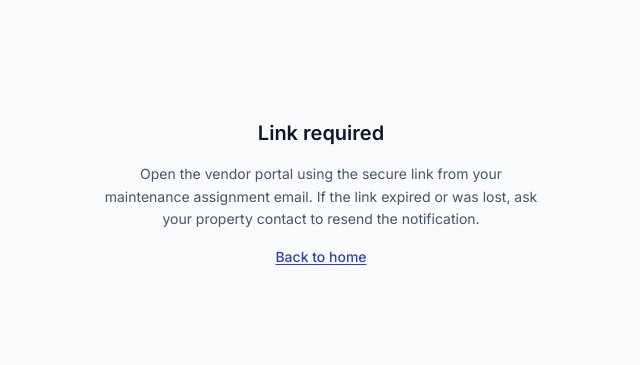
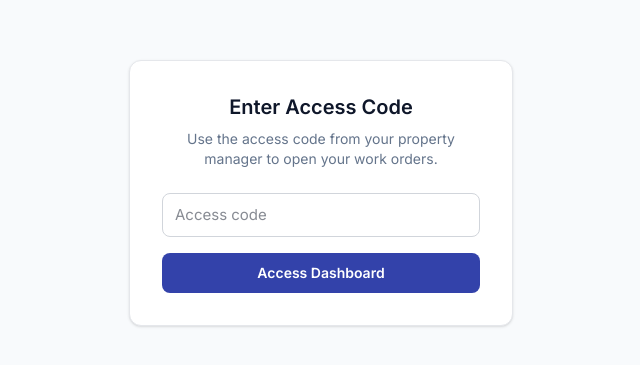
Before and after one commit to Nwankwo908/PropTech-Maintenance-Software, a React (Vite) app: page /vendor in a window 1280 px wide. Shown: the part 207-572 px from the top of the page, without its empty margins (319-959 px from the left). Built offline with nearby package versions, Linux system fonts and the light colour scheme; no server answers.

Commit message:
fix vendor auth gate bypass

```diff
--- a/src/App.tsx
+++ b/src/App.tsx
@@ -4,7 +4,6 @@ import { supabase } from './lib/supabase'
 import { ResidentPortal } from './ResidentPortal'
 import { VendorPortal } from './VendorPortal'
 import VendorAuthGate from './components/VendorAuthGate'
-import { VendorInvalidLinkPage } from './components/VendorInvalidLinkPage'
 import { AdminAuthGate } from './components/AdminAuthGate'
 import { AdminLayout } from './components/AdminLayout'
 import { AdminLoginPage } from './components/AdminLoginPage'
@@ -19,9 +18,6 @@ export default function App() {
     <BrowserRouter>
       <Routes>
         <Route path="/" element={<ResidentPortal />} />
-
-        <Route path="/vendor/invalid-link" element={<VendorInvalidLinkPage />} />
-        <Route path="/vendor/login" element={<VendorInvalidLinkPage />} />
 
         <Route
           path="/vendor/*"
--- a/src/api/vendorPortalTickets.ts
+++ b/src/api/vendorPortalTickets.ts
@@ -1,3 +1,23 @@
+import {
+  readVendorAccessToken,
+  VENDOR_INVALID_ACCESS_CODE_FLAG,
+  VENDOR_TOKEN_STORAGE_KEY,
+} from "@/lib/vendorToken"
+
+function clearVendorTokenAndShowInvalidCode() {
+  try {
+    localStorage.removeItem(VENDOR_TOKEN_STORAGE_KEY)
+  } catch {
+    /* ignore */
+  }
+  try {
+    sessionStorage.setItem(VENDOR_INVALID_ACCESS_CODE_FLAG, "1")
+  } catch {
+    /* ignore */
+  }
+  window.location.assign("/vendor")
+}
+
 export type VendorApiTicket = {
   id: string
   created_at: string
@@ -46,13 +66,21 @@ async function executeVendorListFetch(
   url: string,
   vendorToken: string,
 ): Promise<VendorListResponse> {
+  const bearer = readVendorAccessToken() || vendorToken.trim()
+  if (!bearer) throw new Error("Missing vendor token")
+
   const headers = new Headers()
-  headers.set("Authorization", `Bearer ${vendorToken}`)
+  headers.set("Authorization", `Bearer ${bearer}`)
 
   const res = await fetch(url, {
     method: "GET",
     headers,
   })
+
+  if (res.status === 401) {
+    clearVendorTokenAndShowInvalidCode()
+    throw new Error("Invalid access code")
+  }
 
   let data: VendorListResponse | null = null
   try {
@@ -80,9 +108,10 @@ export async function fetchVendorTickets(
   url: string,
   vendorToken: string,
 ): Promise<VendorListResponse> {
-  if (!vendorToken.trim()) throw new Error("Missing vendor token")
+  const bearer = readVendorAccessToken() || vendorToken.trim()
+  if (!bearer) throw new Error("Missing vendor token")
 
-  const key = `${url}::${vendorToken}`
+  const key = `${url}::${bearer}`
 
   const recent = vendorListRecentOk.get(key)
   if (recent && Date.now() - recent.at < VENDOR_LIST_DEDUPE_MS) {
@@ -118,10 +147,11 @@ export async function postVendorJobStatus(
     throw new Error("Invalid ticket id")
   }
 
-  if (!vendorToken.trim()) throw new Error("Missing vendor token")
+  const bearer = readVendorAccessToken() || vendorToken.trim()
+  if (!bearer) throw new Error("Missing vendor token")
 
   const headers = new Headers()
-  headers.set("Authorization", `Bearer ${vendorToken}`)
+  headers.set("Authorization", `Bearer ${bearer}`)
   headers.set("Content-Type", "application/json")
 
   const res = await fetch(updateUrl, {
@@ -129,6 +159,12 @@ export async function postVendorJobStatus(
     headers,
     body: JSON.stringify({ ticketId, action }),
   })
+
+  if (res.status === 401) {
+    clearVendorTokenAndShowInvalidCode()
+    throw new Error("Invalid access code")
+  }
+
   const text = await res.text()
   let parsed: unknown
   try {
--- /dev/null
+++ b/src/components/VendorAccessCodePage.tsx
@@ -0,0 +1,84 @@
+import { useEffect, useId, useState } from 'react'
+import { useNavigate } from 'react-router-dom'
+import {
+  VENDOR_INVALID_ACCESS_CODE_FLAG,
+  VENDOR_TOKEN_STORAGE_KEY,
+} from '@/lib/vendorToken'
+
+export function VendorAccessCodePage() {
+  const navigate = useNavigate()
+  const inputId = useId()
+  const errorId = `${inputId}-error`
+  const [code, setCode] = useState('')
+  const [error, setError] = useState<string | null>(null)
+
+  useEffect(() => {
+    try {
+      if (sessionStorage.getItem(VENDOR_INVALID_ACCESS_CODE_FLAG) === '1') {
+        sessionStorage.removeItem(VENDOR_INVALID_ACCESS_CODE_FLAG)
+        setError('Invalid access code')
+      }
+    } catch {
+      /* ignore */
+    }
+  }, [])
+
+  function onSubmit(e: React.FormEvent) {
+    e.preventDefault()
+    setError(null)
+    const value = code.trim()
+    if (!value) {
+      setError('Enter your access code')
+      return
+    }
+    try {
+      localStorage.setItem(VENDOR_TOKEN_STORAGE_KEY, value)
+    } catch {
+      setError('Could not save code. Check browser storage settings.')
+      return
+    }
+    navigate('/vendor', { replace: true })
+  }
+
+  return (
+    <div className="flex min-h-dvh flex-col items-center justify-center gap-6 bg-[#f8fafc] px-6 py-12">
+      <div className="w-full max-w-sm rounded-xl border border-[#e5e7eb] bg-white p-8 shadow-sm">
+        <h1 className="text-center text-xl font-semibold text-[#0f172a]">Enter Access Code</h1>
+        <p className="mt-2 text-center text-sm text-[#64748b]">
+          Use the access code from your property manager to open your work orders.
+        </p>
+        <form className="mt-6 flex flex-col gap-4" onSubmit={onSubmit}>
+          <div>
+            <label htmlFor={inputId} className="sr-only">
+              Access code
+            </label>
+            <input
+              id={inputId}
+              type="text"
+              autoComplete="off"
+              value={code}
+              onChange={(e) => setCode(e.target.value)}
+              className="w-full rounded-lg border border-[#d1d5db] px-3 py-2.5 text-[15px] text-[#101828] outline-none ring-[#3342aa] focus:border-[#3342aa] focus:ring-2"
+              placeholder="Access code"
+            />
+          </div>
+          {error ? (
+            <p
+              id={errorId}
+              role="alert"
+              className="rounded-lg bg-[#fef2f2] px-3 py-2 text-sm text-[#991b1b]"
+            >
+              {error}
+            </p>
+          ) : null}
+          <button
+            type="submit"
+            className="rounded-lg bg-[#3342aa] px-4 py-2.5 text-sm font-semibold text-white hover:bg-[#2a368f]"
+          >
+            Access Dashboard
+          </button>
+        </form>
+      </div>
+    </div>
+  )
+}
--- a/src/components/VendorAuthGate.tsx
+++ b/src/components/VendorAuthGate.tsx
@@ -1,30 +1,17 @@
-import { useLayoutEffect, type ReactNode } from 'react'
-import { useLocation, useNavigate, useSearchParams } from 'react-router-dom'
-import { VendorInvalidLinkPage } from '@/components/VendorInvalidLinkPage'
+import { type ReactNode } from 'react'
+import { VendorAccessCodePage } from '@/components/VendorAccessCodePage'
+import { VENDOR_TOKEN_STORAGE_KEY } from '@/lib/vendorToken'
 
 export default function VendorAuthGate({ children }: { children: ReactNode }) {
-  const [searchParams] = useSearchParams()
-  const navigate = useNavigate()
-  const location = useLocation()
-
-  const tokenFromUrl = searchParams.get('k')
-  if (tokenFromUrl) {
-    try {
-      localStorage.setItem('vendor_token', tokenFromUrl)
-    } catch {
-      /* ignore */
-    }
+  let token: string | null = null
+  try {
+    token = localStorage.getItem(VENDOR_TOKEN_STORAGE_KEY)
+  } catch {
+    token = null
   }
 
-  const token = localStorage.getItem('vendor_token')
-
-  useLayoutEffect(() => {
-    if (!tokenFromUrl) return
-    navigate({ pathname: location.pathname, hash: location.hash || '' }, { replace: true })
-  }, [tokenFromUrl, navigate, location.pathname, location.hash])
-
-  if (!token) {
-    return <VendorInvalidLinkPage />
+  if (!token?.trim()) {
+    return <VendorAccessCodePage />
   }
 
   return <>{children}</>
--- a/src/components/VendorInvalidLinkPage.tsx
+++ /dev/null
@@ -1,20 +0,0 @@
-import { Link } from 'react-router-dom'
-
-/** Shown when the vendor portal is opened without a valid email link token. */
-export function VendorInvalidLinkPage() {
-  return (
-    <div className="flex min-h-dvh flex-col items-center justify-center gap-4 bg-[#f8fafc] px-6 py-12 text-center">
-      <h1 className="text-xl font-semibold text-[#0f172a]">Link required</h1>
-      <p className="max-w-md text-sm leading-relaxed text-[#475569]">
-        Open the vendor portal using the secure link from your maintenance assignment email. If the link
-        expired or was lost, ask your property contact to resend the notification.
-      </p>
-      <Link
-        to="/"
-        className="text-sm font-medium text-[#3342aa] underline underline-offset-2 hover:text-[#1e2a8a]"
-      >
-        Back to home
-      </Link>
-    </div>
-  )
-}
--- a/src/components/VendorPortalDashboard.tsx
+++ b/src/components/VendorPortalDashboard.tsx
@@ -9,7 +9,7 @@ import {
   type ReactNode,
   type RefObject,
 } from 'react'
-import { useLocation, useNavigate } from 'react-router-dom'
+import { useNavigate } from 'react-router-dom'
 import {
   fetchVendorTickets,
   updateJobStatus,
@@ -17,10 +17,7 @@ import {
   vendorPortalUpdateUrl,
   type VendorApiTicket,
 } from '@/api/vendorPortalTickets'
-import {
-  VENDOR_SIGNED_IN_TOAST_FLAG,
-  VENDOR_TOKEN_STORAGE_KEY,
-} from '@/lib/vendorToken'
+import { VENDOR_TOKEN_STORAGE_KEY } from '@/lib/vendorToken'
 import {
   actionToStatus,
   columnToAction,
@@ -1101,7 +1098,6 @@ export function VendorPortalDashboard({
   deepLinkTicketId?: string | null
 } = {}) {
   const navigate = useNavigate()
-  const location = useLocation()
   const listUrl = vendorPortalListUrl()
   const updateUrl = vendorPortalUpdateUrl()
 
@@ -1121,35 +1117,12 @@ export function VendorPortalDashboard({
   const useLiveVendorApi = Boolean(listUrl && updateUrl)
 
   useLayoutEffect(() => {
-    const params = new URLSearchParams(location.search)
-    const fromUrl = params.get('k')?.trim() || params.get('token')?.trim()
-    if (fromUrl) {
-      try {
-        localStorage.setItem(VENDOR_TOKEN_STORAGE_KEY, fromUrl)
-      } catch {
-        /* ignore */
-      }
-      setVendorToken(fromUrl)
-      try {
-        sessionStorage.setItem(VENDOR_SIGNED_IN_TOAST_FLAG, '1')
-      } catch {
-        /* ignore */
-      }
-      navigate(`${location.pathname}${location.hash || ''}`, { replace: true })
-      return
-    }
     try {
-      const stored = localStorage.getItem(VENDOR_TOKEN_STORAGE_KEY)?.trim()
-      if (stored) setVendorToken(stored)
+      const stored = localStorage.getItem(VENDOR_TOKEN_STORAGE_KEY)?.trim() ?? null
+      setVendorToken(stored)
     } catch {
-      /* ignore */
-    }
-  }, [location.pathname, location.search, location.hash, navigate])
-
-  useEffect(() => {
-    if (sessionStorage.getItem(VENDOR_SIGNED_IN_TOAST_FLAG) !== '1') return
-    sessionStorage.removeItem(VENDOR_SIGNED_IN_TOAST_FLAG)
-    setVendorToast("You're securely signed in")
+      setVendorToken(null)
+    }
   }, [])
 
   const loadTickets = useCallback(
--- a/src/lib/vendorToken.ts
+++ b/src/lib/vendorToken.ts
@@ -1,4 +1,13 @@
-/** localStorage key for vendor portal magic link (`vendors.portal_api_key`). */
+/** localStorage key for vendor portal access code (`vendors.portal_api_key`). */
 export const VENDOR_TOKEN_STORAGE_KEY = 'vendor_token'
 
-export const VENDOR_SIGNED_IN_TOAST_FLAG = 'vendor_portal_signed_in_toast'
+/** Set before full reload to `/vendor` after a 401 so the access code page can show an error. */
+export const VENDOR_INVALID_ACCESS_CODE_FLAG = 'vendor_invalid_access_code'
+
+export function readVendorAccessToken(): string {
+  try {
+    return localStorage.getItem(VENDOR_TOKEN_STORAGE_KEY)?.trim() ?? ''
+  } catch {
+    return ''
+  }
+}
```
Also changed, not shown: 2 other files (tests, documents, lock files or other folders).
